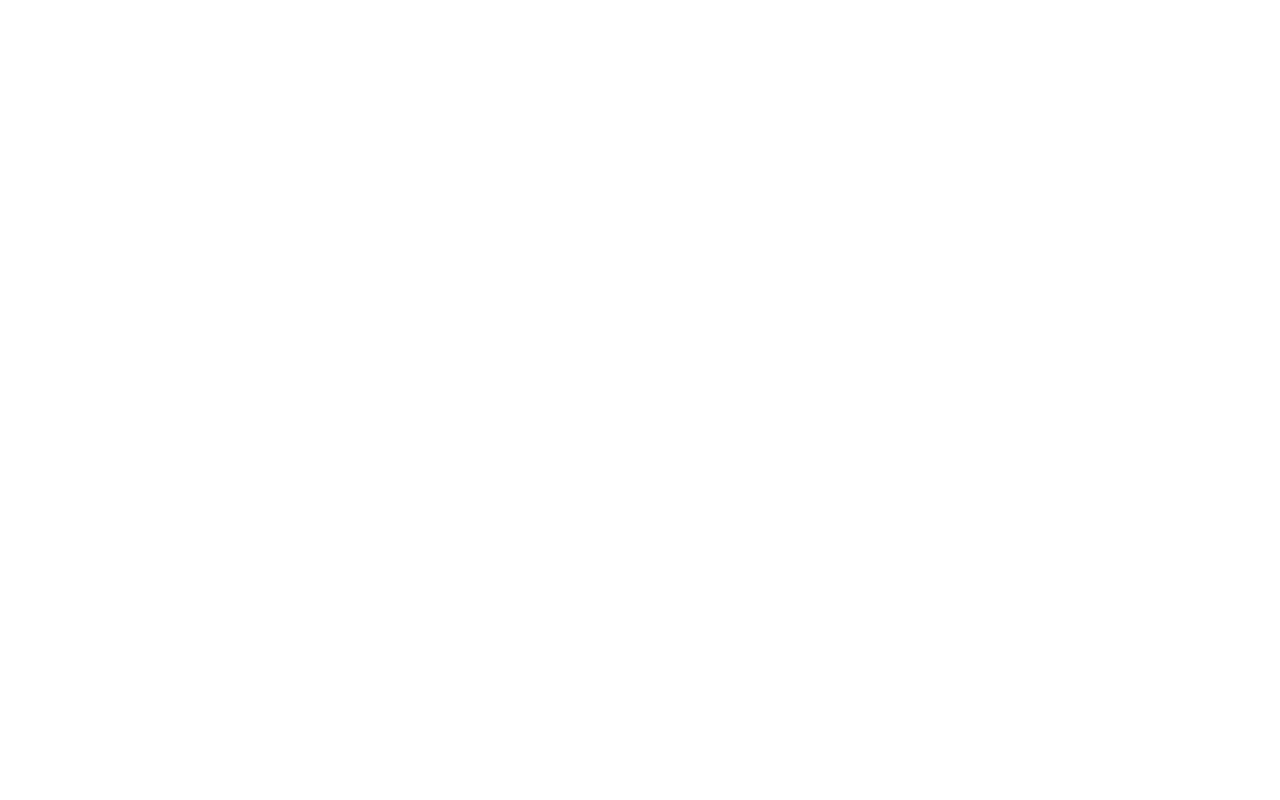
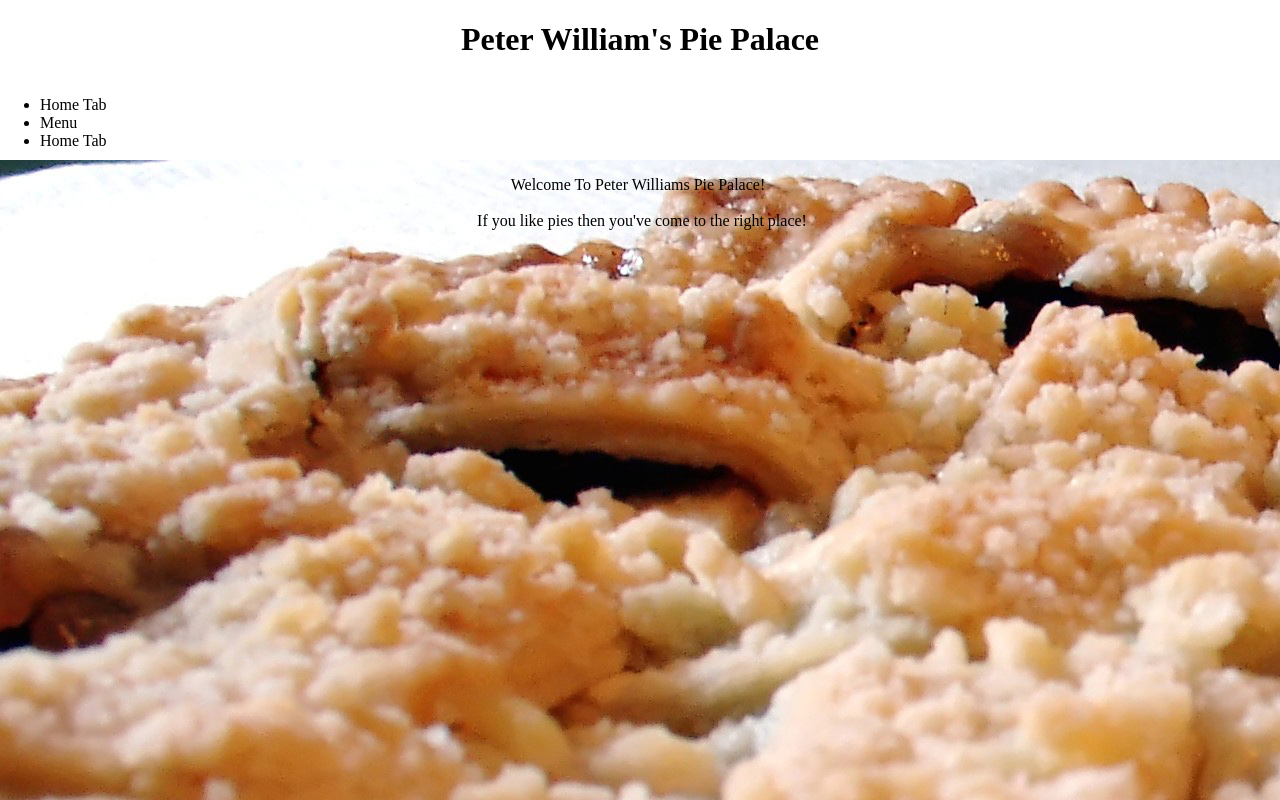
Before and after one commit to Willem991/Restaurant, a website built with webpack: page dist/index.html in a window 1280 px wide. Built offline with nearby package versions, Linux system fonts and the light colour scheme.

Commit message:
webage Skeleton

```diff
--- a/package.json
+++ b/package.json
@@ -3,16 +3,20 @@
   "version": "1.0.0",
   "description": "",
   "main": "index.js",
+  "private": true,
   "scripts": {
-    "test": "echo \"Error: no test specified\" && exit 1"
+    "test": "echo \"Error: no test specified\" && exit 1",
+    "start": "webpack serve --open"
   },
   "author": "",
   "license": "ISC",
   "devDependencies": {
     "css-loader": "^6.2.0",
+    "html-webpack-plugin": "^5.3.2",
     "style-loader": "^3.2.1",
     "webpack": "^5.51.1",
     "webpack-cli": "^4.8.0",
+    "webpack-dev-server": "^4.1.0",
     "wepack-cli": "0.0.1-security"
   }
 }
--- a/src/index.js
+++ b/src/index.js
@@ -1 +1,39 @@
 import './style.css';
+import mainPage from './initial';
+
+function start(){
+    const mainBody = document.querySelector("body");
+
+    //heading
+    const heading = document.createElement("div");
+    heading.setAttribute("id", "heading");
+    mainBody.appendChild(heading);
+
+    const title = document.createElement('h1');
+    title.textContent = "Peter William's Pie Palace"
+    title.classList.add("paragraphs");
+    heading.appendChild(title);
+
+    const list = document.createElement("ul");
+    heading.appendChild(list);
+
+    const homeTab = document.createElement("li");
+    homeTab.textContent = "Home Tab";
+    list.appendChild(homeTab);
+
+    const menu = document.createElement("li");
+    menu.textContent = "Menu";
+    list.appendChild(menu);
+
+    const contact = document.createElement("li");
+    contact.textContent = "Home Tab";
+    list.appendChild(contact);
+
+    //body
+    const content = document.createElement("div");
+    content.setAttribute("id", "content");
+    mainBody.appendChild(content);
+};
+
+start();
+mainPage(content);
--- /dev/null
+++ b/src/initial.js
@@ -0,0 +1,18 @@
+function mainPage(div){
+    //background
+    const background = document.createElement("div");
+
+    background.classList.add("background");
+
+    div.appendChild(background);
+
+    //text
+    const about = document.createElement("p");
+
+    about.classList.add("paragraphs");
+    about.textContent = "Welcome To Peter Williams Pie Palace! \r\n \r\n If you like pies then you've come to the right place!";
+
+    background.appendChild(about);
+};
+
+export default mainPage;
--- a/src/style.css
+++ b/src/style.css
@@ -0,0 +1,37 @@
+body{
+    display: grid;
+
+    height: 100vh;
+    width: 100vw;
+
+    margin: 0%;
+}
+
+#heading{
+    display: grid;
+
+    height: 20vh;
+}
+
+#content{
+    display: grid;
+
+    height: 80vh;
+    width: 100%;
+
+    align-items: center;
+    justify-items: center;
+
+}
+
+.background{
+    height: 100%;
+    width: 100%;
+
+    background-image: url("/src/background.jpg");
+}
+
+.paragraphs{
+    white-space: pre;
+    text-align: center;
+}
--- a/webpack.config.js
+++ b/webpack.config.js
@@ -1,10 +1,25 @@
 const path = require('path');
+const HtmlWebpackPlugin = require('html-webpack-plugin');
 
 module.exports = {
-  entry: './src/index.js',
+  mode: 'development',
+  entry: {
+      index: './src/index.js',
+      initial: './src/initial.js'
+  },
+  devtool: 'inline-source-map',
+  devServer:{
+    static:'./dist',
+  },
+  plugins:[
+    new HtmlWebpackPlugin({
+        title: 'Output Management',
+    }),
+  ],
   output: {
     filename: 'main.js',
     path: path.resolve(__dirname, 'dist'),
+    clean: true,
   },
   module:{
     rules:[
```
Also changed, not shown: dist/index.html, dist/main.js, src/background.jpg (added), 1 other file.
